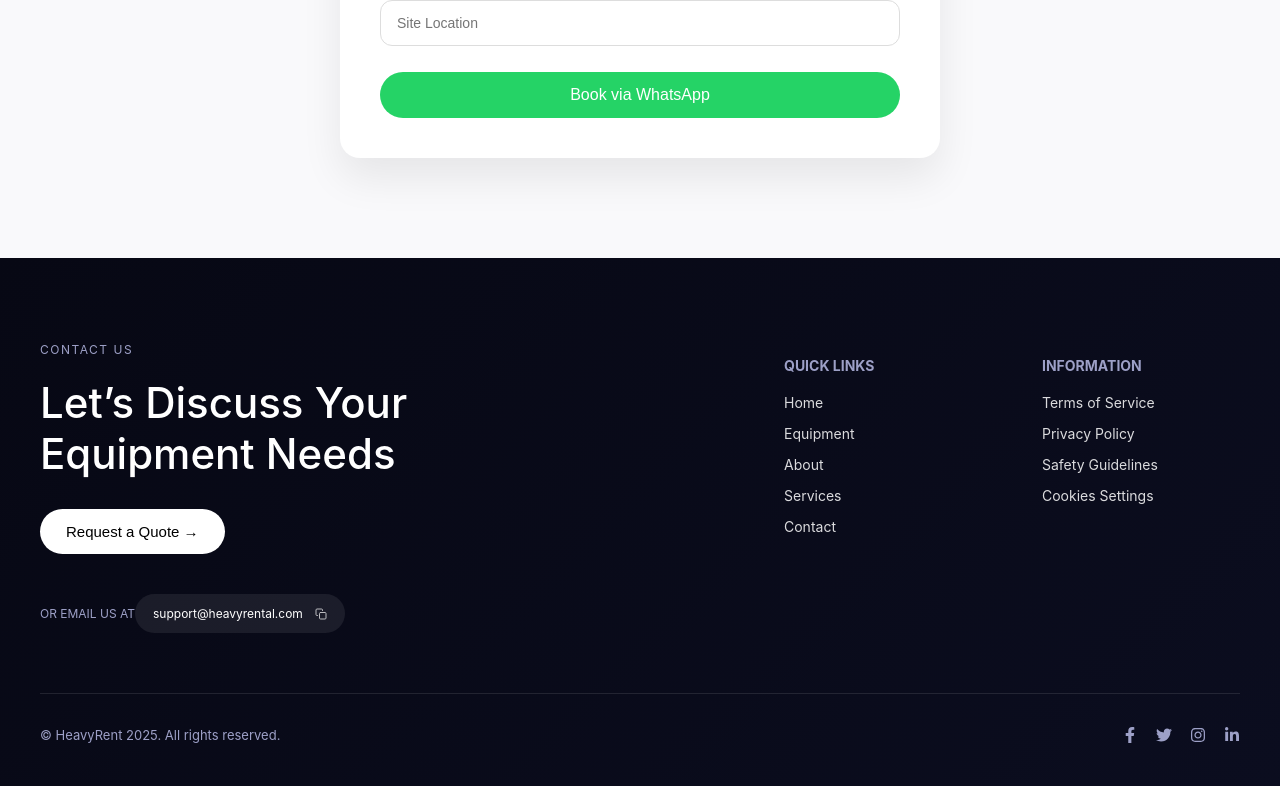
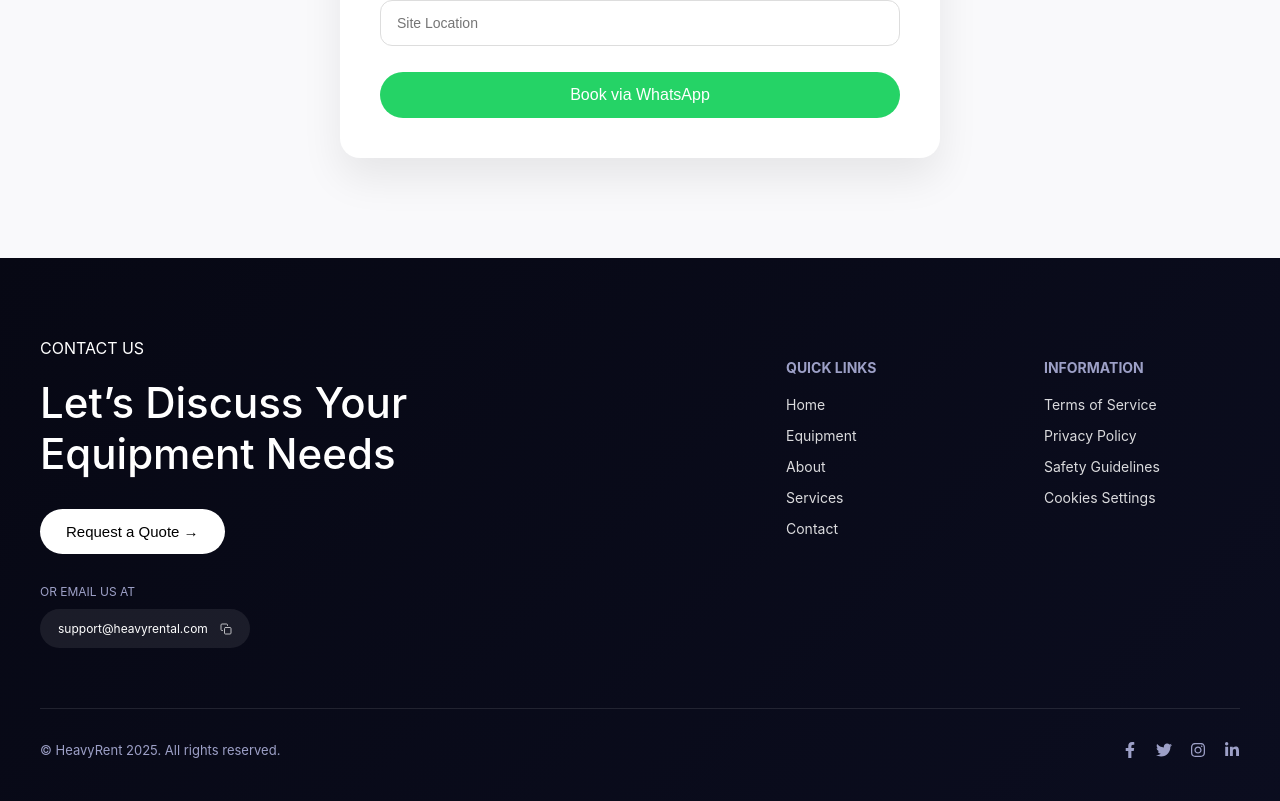
Before and after one commit to geekyneha/mach-hire-dxb, a React (Vite) app: page /booking in a window 1280 px wide. Shown: the part 637-1438 px from the top of the page. Built offline with nearby package versions, Linux system fonts and the light colour scheme.

Commit message:
feat: css update

```diff
--- a/src/components/Footer/Footer.jsx
+++ b/src/components/Footer/Footer.jsx
@@ -10,29 +10,27 @@ import { useNavigate } from "react-router";
 
 const Footer = () => {
   const navigate = useNavigate();
+
   const handleQuoteClick = () => {
     const message = `
-
- Heavy Equipment Rental (UAE)
+Heavy Equipment Rental (UAE)
 
 Hello,
-I’m interested in renting heavy machinery.
 I would like to request a quotation for heavy machinery rental in the UAE.
 
 Please provide the available equipment options along with rental rates and terms.
 
-
-Thank you.`;
-
-    const phoneNumber = "971509734271"; // your WhatsApp number
+Thank you.
+`;
 
     window.open(
-      `https://wa.me/${phoneNumber}?text=${encodeURIComponent(message)}`,
+      `https://wa.me/971509734271?text=${encodeURIComponent(message)}`,
       "_blank"
     );
   };
+
   const copyEmail = () => {
-    navigator.clipboard.writeText("support@heavyrent.com");
+    navigator.clipboard.writeText("support@heavyrental.com");
   };
 
   return (
@@ -41,7 +39,8 @@ Thank you.`;
         {/* Left */}
         <div className={styles.left}>
           <span className={styles.label}>CONTACT US</span>
-          <h2>
+
+          <h2 className={styles.heading}>
             Let’s Discuss Your <br /> Equipment Needs
           </h2>
 
@@ -50,9 +49,11 @@ Thank you.`;
           </button>
 
           <div className={styles.emailBlock}>
-            <span>OR EMAIL US AT</span>
+            <span className={styles.emailLabel}>OR EMAIL US AT</span>
+
             <div className={styles.email}>
-              support@heavyrental.com
+              <span className={styles.emailText}>support@heavyrental.com</span>
+
               <FiCopy
                 className={styles.copy}
                 onClick={copyEmail}
@@ -64,24 +65,46 @@ Thank you.`;
 
         {/* Right */}
         <div className={styles.links}>
-          <div>
-            <h4>QUICK LINKS</h4>
-            <ul>
-              <li onClick={() => navigate("/")}>Home</li>
-              <li onClick={() => navigate("/equipments")}>Equipment</li>
-              <li onClick={() => navigate("/about")}>About</li>
-              <li onClick={() => navigate("/services")}>Services</li>
-              <li onClick={() => navigate("/contact")}>Contact</li>
+          <div className={styles.linkGroup}>
+            <h4 className={styles.linkTitle}>QUICK LINKS</h4>
+            <ul className={styles.linkList}>
+              <li className={styles.linkItem} onClick={() => navigate("/")}>
+                Home
+              </li>
+              <li
+                className={styles.linkItem}
+                onClick={() => navigate("/equipments")}
+              >
+                Equipment
+              </li>
+              <li
+                className={styles.linkItem}
+                onClick={() => navigate("/about")}
+              >
+                About
+              </li>
+              <li
+                className={styles.linkItem}
+                onClick={() => navigate("/services")}
+              >
+                Services
+              </li>
+              <li
+                className={styles.linkItem}
+                onClick={() => navigate("/contact")}
+              >
+                Contact
+              </li>
             </ul>
           </div>
 
-          <div>
-            <h4>INFORMATION</h4>
-            <ul>
-              <li>Terms of Service</li>
-              <li>Privacy Policy</li>
-              <li>Safety Guidelines</li>
-              <li>Cookies Settings</li>
+          <div className={styles.linkGroup}>
+            <h4 className={styles.linkTitle}>INFORMATION</h4>
+            <ul className={styles.linkList}>
+              <li className={styles.linkItem}>Terms of Service</li>
+              <li className={styles.linkItem}>Privacy Policy</li>
+              <li className={styles.linkItem}>Safety Guidelines</li>
+              <li className={styles.linkItem}>Cookies Settings</li>
             </ul>
           </div>
         </div>
@@ -89,13 +112,15 @@ Thank you.`;
 
       {/* Bottom */}
       <div className={styles.bottom}>
-        <p>© HeavyRent 2025. All rights reserved.</p>
+        <p className={styles.copyright}>
+          © HeavyRent 2025. All rights reserved.
+        </p>
 
         <div className={styles.socials}>
-          <FaFacebookF />
-          <FaTwitter />
-          <FaInstagram />
-          <FaLinkedinIn />
+          <FaFacebookF className={styles.socialIcon} />
+          <FaTwitter className={styles.socialIcon} />
+          <FaInstagram className={styles.socialIcon} />
+          <FaLinkedinIn className={styles.socialIcon} />
         </div>
       </div>
     </footer>
--- a/src/components/Footer/Footer.module.css
+++ b/src/components/Footer/Footer.module.css
@@ -14,13 +14,13 @@
 }
 
 /* Left */
-.label {
+.leftLabel {
   font-size: 12px;
   letter-spacing: 1.5px;
   color: #9da0c7;
 }
 
-.left h2 {
+.heading {
   font-size: 42px;
   font-weight: 500;
   line-height: 1.2;
@@ -48,6 +48,10 @@
   color: #9da0c7;
 }
 
+.emailLabel {
+  display: block;
+}
+
 .email {
   margin-top: 10px;
   background: rgba(255, 255, 255, 0.08);
@@ -57,6 +61,10 @@
   align-items: center;
   gap: 12px;
   color: #fff;
+}
+
+.emailText {
+  user-select: all;
 }
 
 .copy {
@@ -76,18 +84,22 @@
   gap: 60px;
 }
 
-.links h4 {
+.linkGroup {
+  padding: 2px;
+}
+
+.linkTitle {
   font-size: 14px;
   color: #9da0c7;
   margin-bottom: 20px;
 }
 
-.links ul {
+.linkList {
   list-style: none;
   padding: 0;
 }
 
-.links li {
+.linkItem {
   margin-bottom: 14px;
   font-size: 14px;
   cursor: pointer;
@@ -95,7 +107,7 @@
   transition: opacity 0.3s;
 }
 
-.links li:hover {
+.linkItem:hover {
   opacity: 1;
 }
 
@@ -117,13 +129,13 @@
   gap: 18px;
 }
 
-.socials svg {
+.socialIcon {
   cursor: pointer;
   font-size: 16px;
   transition: color 0.3s;
 }
 
-.socials svg:hover {
+.socialIcon:hover {
   color: #ffffff;
 }
 
@@ -133,7 +145,7 @@
     grid-template-columns: 1fr;
   }
 
-  .left h2 {
+  .heading {
     font-size: 32px;
   }
 
```
